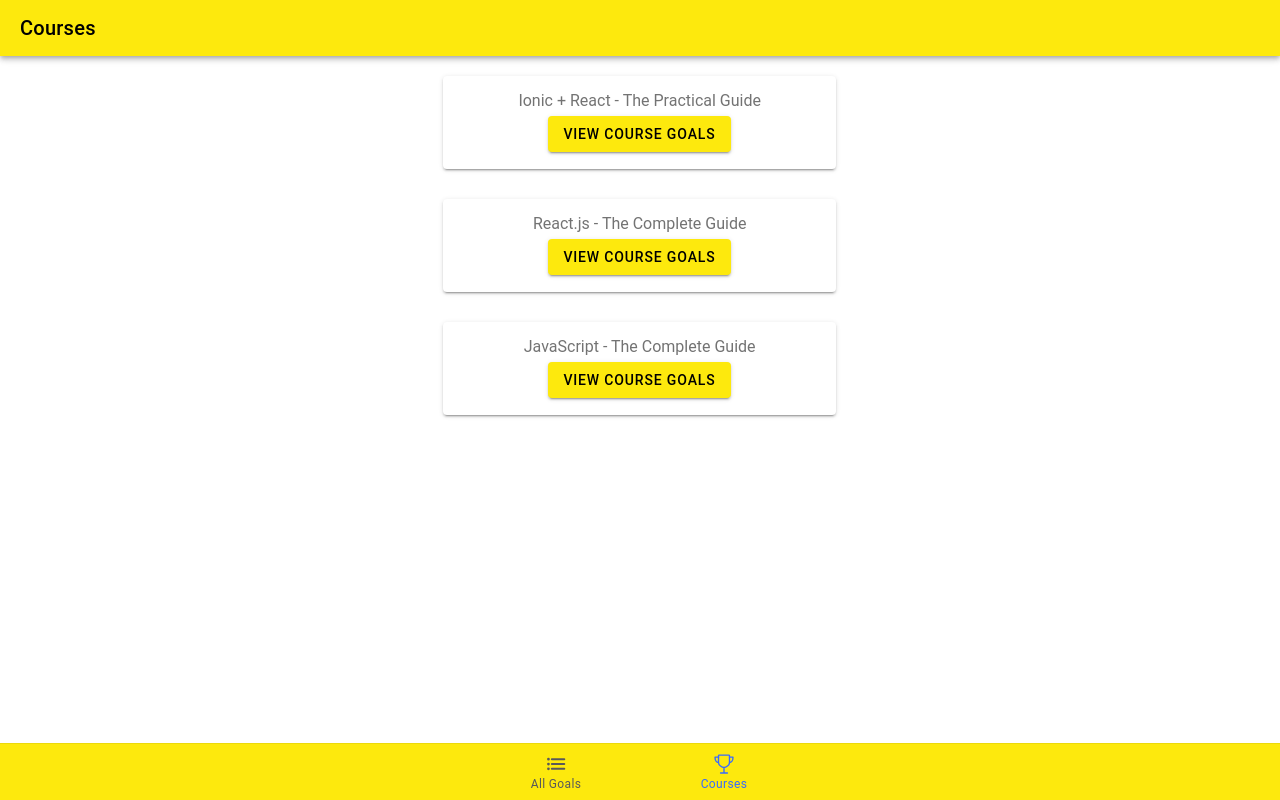
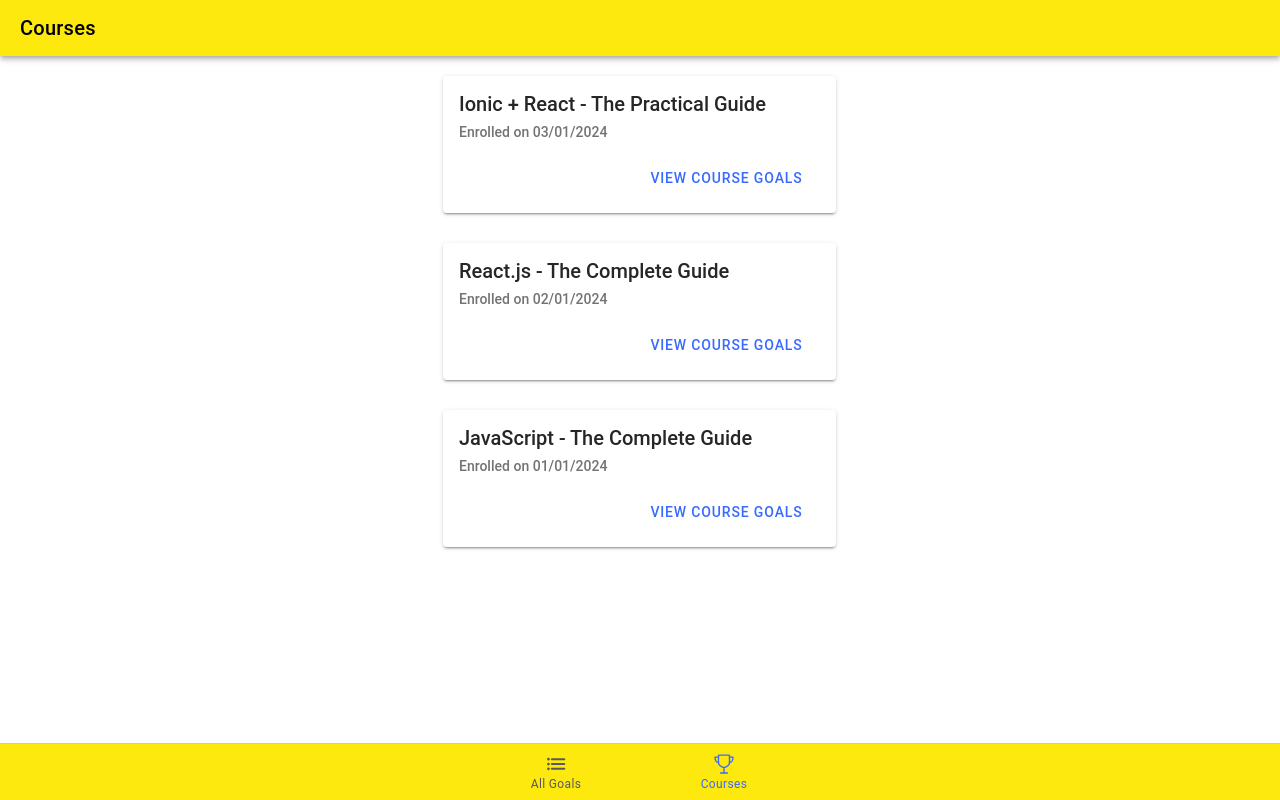
Before and after one commit to leilaZ1111/ionic-react-navigation, a React (Vite) app: page /courses/list in a window 1280 px wide. Built offline with nearby package versions, Linux system fonts and the light colour scheme.

Commit message:
added card component and list of goals in couseGoals

```diff
--- a/src/pages/CourseGoals.tsx
+++ b/src/pages/CourseGoals.tsx
@@ -7,6 +7,9 @@ import {
   IonPage,
   IonBackButton,
   IonButtons,
+  IonList,
+  IonItem,
+  IonLabel,
 } from '@ionic/react';
 import { useParams } from 'react-router-dom'; // we are importing the useParams hook from the react-router-dom library. We will use this hook to set up the routing for our app.
 
@@ -30,7 +33,14 @@ const CourseGoals: React.FC = () => {
         </IonToolbar>
       </IonHeader>
       <IonContent>
-        <h2> This works - Course goals page!</h2>
+        <IonList>
+          {selectedCourse &&
+            selectedCourse.goals.map((goal) => (
+              <IonItem key={goal.id} lines="full">
+                <IonLabel>{goal.text}</IonLabel>
+              </IonItem>
+            ))}
+        </IonList>
       </IonContent>
     </IonPage>
   );
--- a/src/pages/Courses.tsx
+++ b/src/pages/Courses.tsx
@@ -10,15 +10,42 @@ import {
   IonCol,
   IonRow,
   IonButton,
+  IonCardHeader,
+  IonCardTitle,
+  IonCardSubtitle,
 } from '@ionic/react';
 
 import React from 'react';
 // import { useHistory } from 'react-router-dom'; // (ALTERNATIVE) we are importing the useHistory hook from the react-router-dom library. We will use this hook to set up the routing for our app.
 
 export const COURSE_DATA = [
-  { id: 'c1', title: 'Ionic + React - The Practical Guide' },
-  { id: 'c2', title: 'React.js - The Complete Guide' },
-  { id: 'c3', title: 'JavaScript - The Complete Guide' },
+  {
+    id: 'c1',
+    title: 'Ionic + React - The Practical Guide',
+    enrolled: new Date('03/01/2024'),
+    goals: [
+      { id: 'c1g1', text: 'Finish the course!' },
+      { id: 'c1g2', text: 'Learn a lot!' },
+    ],
+  },
+  {
+    id: 'c2',
+    title: 'React.js - The Complete Guide',
+    enrolled: new Date('02/01/2024'),
+    goals: [
+      { id: 'c2g1', text: 'Finish the course!' },
+      { id: 'c2g2', text: 'Learn a lot!' },
+    ],
+  },
+  {
+    id: 'c3',
+    title: 'JavaScript - The Complete Guide',
+    enrolled: new Date('01/01/2024'),
+    goals: [
+      { id: 'c3g1', text: 'Finish the course!' },
+      { id: 'c3g2', text: 'Learn a lot!' },
+    ],
+  },
 ];
 
 const Courses: React.FC = () => {
@@ -41,11 +68,27 @@ const Courses: React.FC = () => {
             <IonRow key={course.id}>
               <IonCol size-md="4" offset-md="4">
                 <IonCard>
-                  <IonCardContent className="ion-text-center">
-                    <h2>{course.title}</h2>
-                    <IonButton routerLink={`/courses/${course.id}`}>
-                      View Course Goals
-                    </IonButton>
+                  <IonCardHeader>
+                    <IonCardTitle>{course.title}</IonCardTitle>
+                    <IonCardSubtitle>
+                      Enrolled on{' '}
+                      {course.enrolled.toLocaleDateString('en-US', {
+                        year: 'numeric',
+                        month: '2-digit',
+                        day: '2-digit',
+                      })}
+                    </IonCardSubtitle>
+                  </IonCardHeader>
+                  <IonCardContent>
+                    <div className="ion-text-right">
+                      <IonButton
+                        fill="clear"
+                        color="secondary"
+                        routerLink={`/courses/${course.id}`}
+                      >
+                        View Course Goals
+                      </IonButton>
+                    </div>
                   </IonCardContent>
                 </IonCard>
               </IonCol>
```
